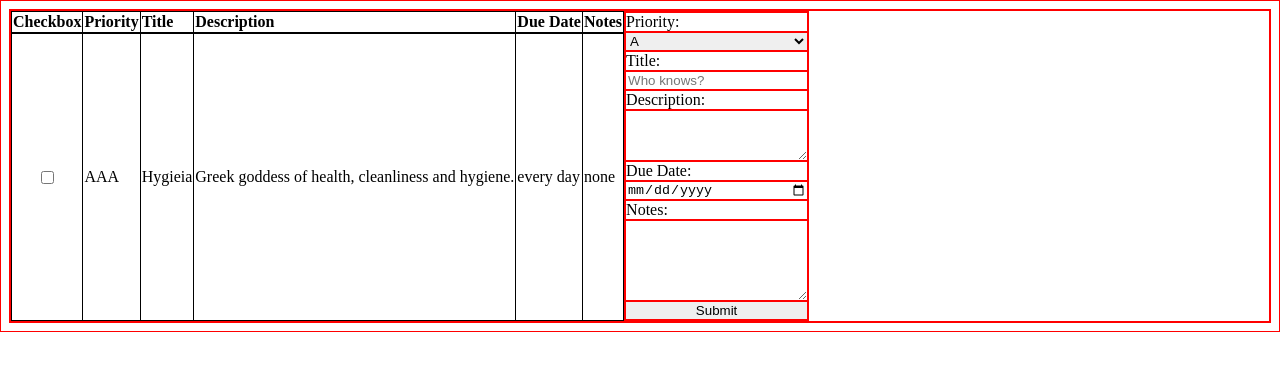
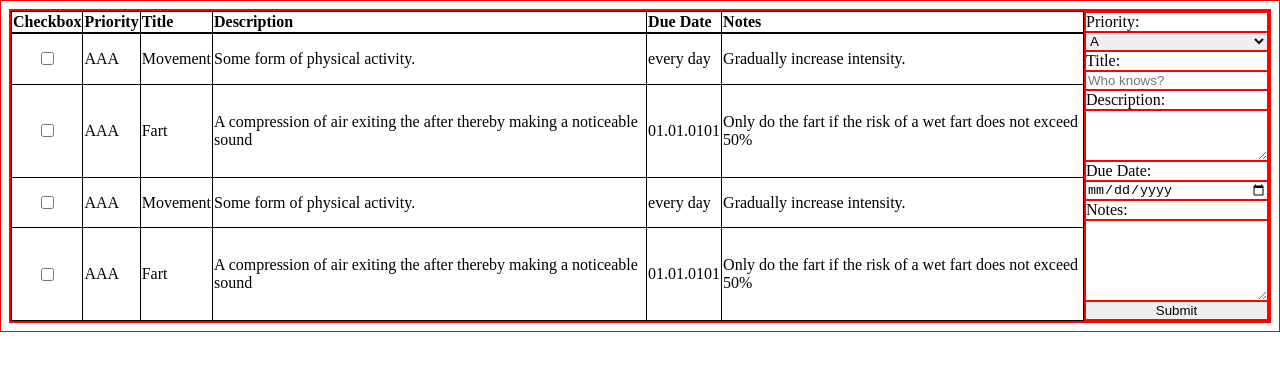
Before and after one commit to DebSol11/odin-to-do-list, a website built with webpack: page src/template.html in a window 1280 px wide. Built offline with nearby package versions, Linux system fonts and the light colour scheme.

Commit message:
Dynamically display the to Do's in own module

```diff
--- a/src/createToDos.js
+++ b/src/createToDos.js
@@ -1,4 +1,13 @@
-let arrayOfToDoObjects = [];
+let arrayOfToDoObjects = [
+  {
+    priority: "AAA",
+    title: "Movement",
+    description: "Some form of physical activity.",
+    dueDate: "every day",
+    notes: "Gradually increase intensity.",
+    checklist: false,
+  },
+];
 
 // factory function to create toDoObjects
 function createToDoObject(
@@ -25,7 +34,6 @@ const toDo1 = createToDoObject(
 arrayOfToDoObjects.push(toDo1);
 console.log(arrayOfToDoObjects);
 
-
 function createToDoObjectFromInput() {
   // Get the input elements
   const priority = document.getElementById("priority");
@@ -34,13 +42,20 @@ function createToDoObjectFromInput() {
   const dueDate = document.getElementById("dueDate");
   const notes = document.getElementById("notes");
   // Call the factory function and create a new instance of a to do object
-  const toDoObject = createToDoObject(priority.value, title.value, description.value, dueDate.value, notes.value, false)
+  const toDoObject = createToDoObject(
+    priority.value,
+    title.value,
+    description.value,
+    dueDate.value,
+    notes.value,
+    false
+  );
   // return the to do object
   return toDoObject;
 }
 
 function addToDoObjectFromInputToArray() {
-    arrayOfToDoObjects.push(createToDoObjectFromInput())
+  arrayOfToDoObjects.push(createToDoObjectFromInput());
 }
 
 const submitBtnListener = submitBtn.addEventListener("click", (event) => {
@@ -49,5 +64,4 @@ const submitBtnListener = submitBtn.addEventListener("click", (event) => {
   console.log(arrayOfToDoObjects);
 });
 
-
 export { arrayOfToDoObjects, submitBtnListener };
--- a/src/displayToDos.js
+++ b/src/displayToDos.js
@@ -1,8 +1,37 @@
 import { arrayOfToDoObjects } from "./createToDos.js";
 
+// Selectors
+const tableBody = document.querySelector("tbody");
+
 function displayToDos() {
-  console.log("test");
-  console.log(arrayOfToDoObjects);
+  for (let i = 0; i < arrayOfToDoObjects.length; i++) {
+    let toDoElement = document.createElement("tr");
+    // toDoElement.classList.add(`toDoEntity${i}`);
+    const tdCheckbox = document.createElement("td");
+    toDoElement.appendChild(tdCheckbox);
+    const inputCheckbox = document.createElement("input");
+    inputCheckbox.setAttribute("type", "checkbox");
+    inputCheckbox.setAttribute("class", "checkbox");
+    inputCheckbox.setAttribute("name", "checkbox");
+    tdCheckbox.appendChild(inputCheckbox);
+    const tdPriority = document.createElement("td");
+    tdPriority.textContent = arrayOfToDoObjects[i].priority;
+    toDoElement.appendChild(tdPriority);
+    const tdTitle = document.createElement("td");
+    tdTitle.textContent = arrayOfToDoObjects[i].title;
+    toDoElement.appendChild(tdTitle);
+    const tdDescription = document.createElement("td");
+    tdDescription.textContent = arrayOfToDoObjects[i].description;
+    toDoElement.appendChild(tdDescription);
+    const tdDueDate = document.createElement("td");
+    tdDueDate.textContent = arrayOfToDoObjects[i].dueDate;
+    toDoElement.appendChild(tdDueDate);
+    const tdNotes = document.createElement("td");
+    tdNotes.textContent = arrayOfToDoObjects[i].notes;
+    toDoElement.appendChild(tdNotes);
+
+    tableBody.appendChild(toDoElement);
+  }
 }
 
-export {displayToDos};
+export { displayToDos };
--- a/src/styles.css
+++ b/src/styles.css
@@ -25,7 +25,7 @@ div.content-wrap {
     display: flex;
 }
 
-#checkbox {
+.checkbox {
     display: block;
     margin: 0 auto;
 }
--- a/src/template.html
+++ b/src/template.html
@@ -24,7 +24,7 @@
           </tr>
         </thead>
         <tbody>
-          <tr>
+          <!-- <tr>
             <td>
               <input type="checkbox" id="checkbox" name="checkbox" />
             </td>
@@ -33,7 +33,7 @@
             <td>Greek goddess of health, cleanliness and hygiene.</td>
             <td>every day</td>
             <td>none</td>
-          </tr>
+          </tr> -->
         </tbody>
       </table>
       <form action="example.com/path" method="post" id="formToggle">
```
